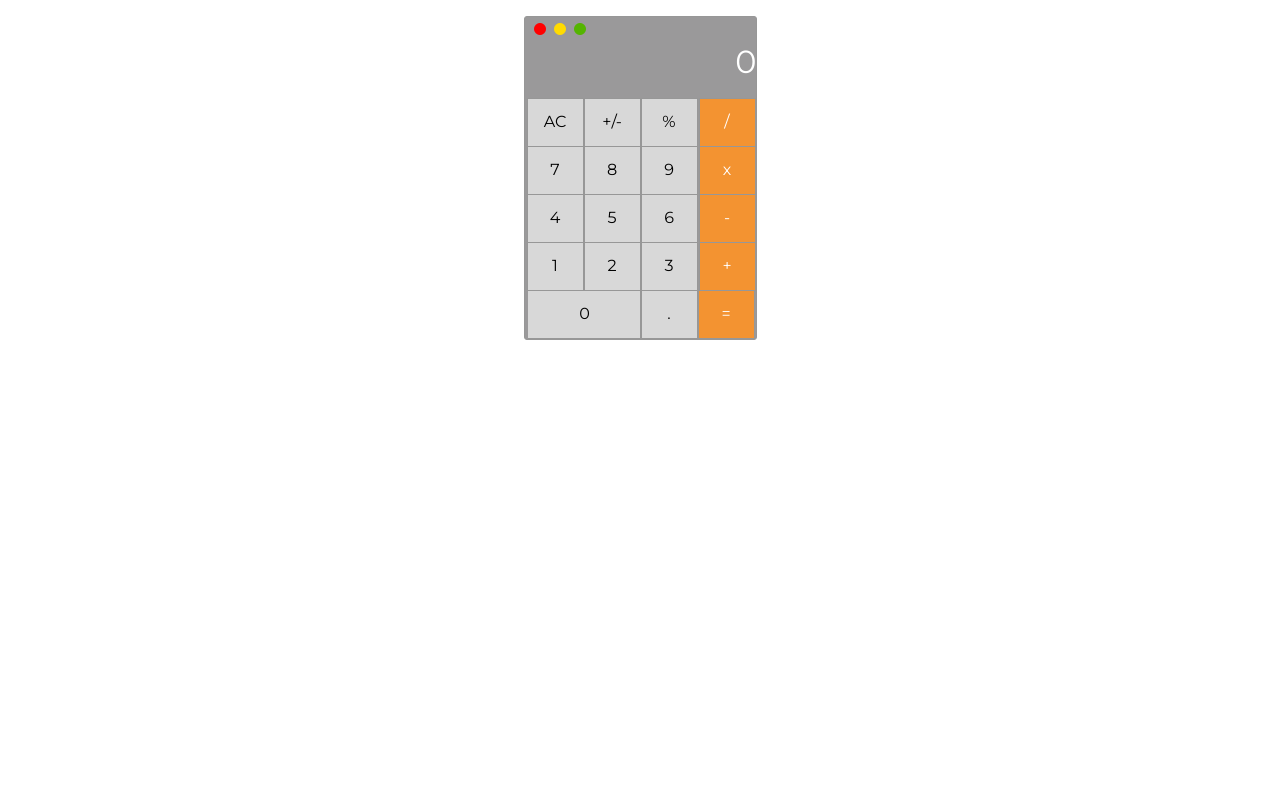
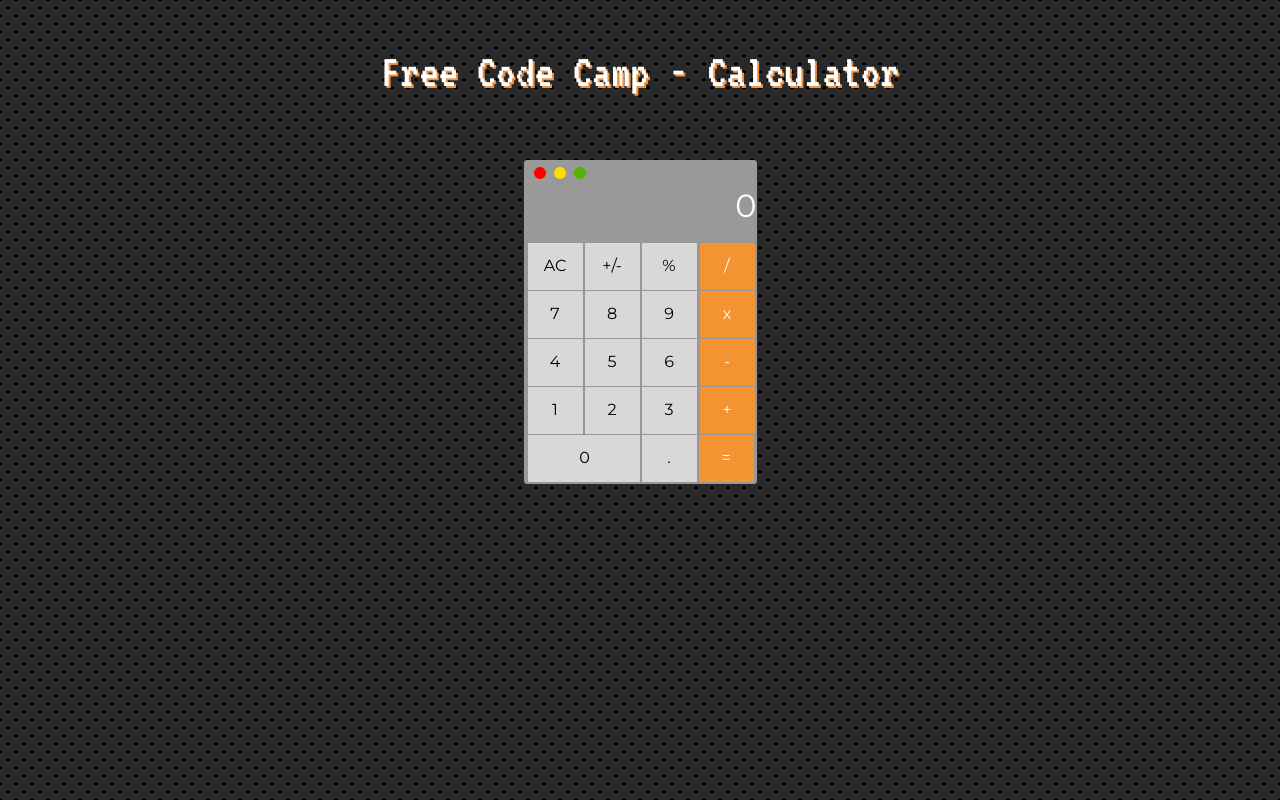
Before and after one commit to lifeBalance/calculator, a website: page lib/templates/index.jade in a window 1280 px wide. Drawn offline with nearby package versions, Linux system fonts and the light colour scheme; files that its build step writes are made by us from their sources; files whose address does not match are found by name.

Commit message:
Add background and draggable effect

```diff
--- a/lib/sass/main.scss
+++ b/lib/sass/main.scss
@@ -2,13 +2,30 @@
 @import 'meyer_reset';
 
 // Variables
-$green-bg: #B2DC44;
-$pink: rgba(245, 45, 167, .23);
 $white: #FFF;
+$orange: #F1933E;
 $black: #000;
 $item: 57px;
 $item-double: 114px;
 
+body {
+  background:
+  radial-gradient(black 15%, transparent 16%) 0 0,
+  radial-gradient(black 15%, transparent 16%) 8px 8px,
+  radial-gradient(rgba(255,255,255,.1) 15%, transparent 20%) 0 1px,
+  radial-gradient(rgba(255,255,255,.1) 15%, transparent 20%) 8px 9px;
+  background-color:#282828;
+  background-size:16px 16px;
+}
+
+h1 {
+  color: $white;
+  font-size: 3em;
+  font-family: VT323;
+  text-align: center;
+  text-shadow: 2px 2px $orange;
+  padding: 1em;
+}
 a, input {
   font-family: 'Montserrat', sans-serif;
 }
--- a/lib/templates/index.jade
+++ b/lib/templates/index.jade
@@ -1,6 +1,8 @@
 extends ./layouts/main.jade
 
 block content
+  h1 Free Code Camp - Calculator
+
   #wrapper
     #calculator
       input#display(type="text" value='123')
--- a/lib/templates/layouts/main.jade
+++ b/lib/templates/layouts/main.jade
@@ -9,6 +9,7 @@
 
     // Google fonts
     link(href='https://fonts.googleapis.com/css?family=Montserrat', rel='stylesheet')
+    link(href='https://fonts.googleapis.com/css?family=VT323', rel='stylesheet')
 
     // Custom
     link(href='/stylesheets/main.css', rel='stylesheet')
@@ -18,6 +19,7 @@
 
     // jQuery
     script(src="https://ajax.googleapis.com/ajax/libs/jquery/1.11.3/jquery.min.js")
+    script(src="javascripts/jquery-ui.js")
 
     // Custom scripts
     script(src="javascripts/script.js")
```
Also changed, not shown: dist/images/dashboard.png (added), dist/index.html, dist/javascripts/jquery-ui.js (added), dist/javascripts/script.js, dist/stylesheets/main.css, 1 other file.
